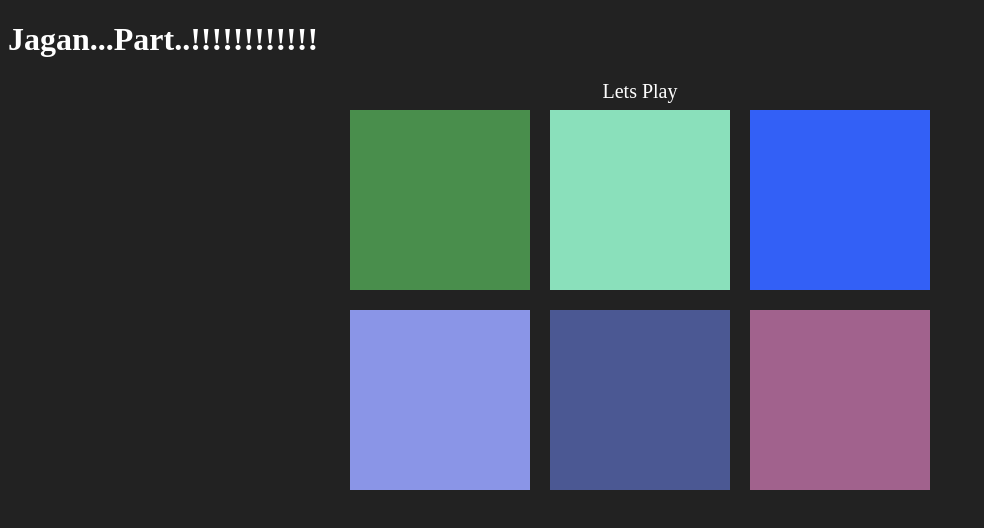
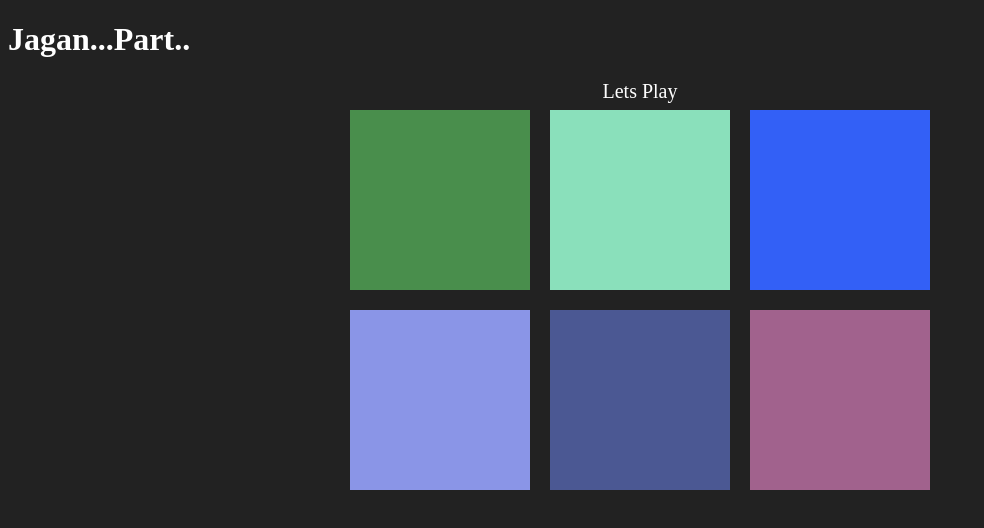
Before and after one commit to Jaginforma09/ecs-testing, a plain HTML site: page index.html in a window 1280 px wide. Shown: the whole page, without its empty margins (0-984 px from the left). Drawn offline with Linux system fonts and the light colour scheme.

Commit message:
Update index.html

```diff
--- a/index.html
+++ b/index.html
@@ -8,7 +8,7 @@
 	<title>Color Game</title>
 </head>
 <body>
-	<h1>Jagan...Part..!!!!!!!!!!!!</h1>
+	<h1>Jagan...Part..</h1>
 	<div id="smallcont">
 		<div></div>
 		<div id="try1">Lets Play</div>
```
